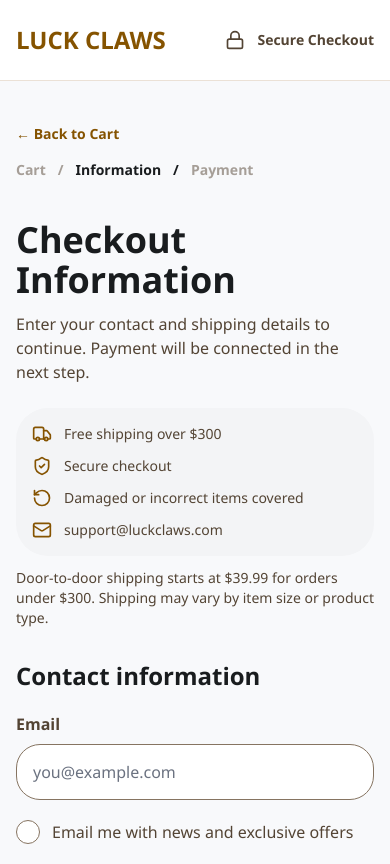
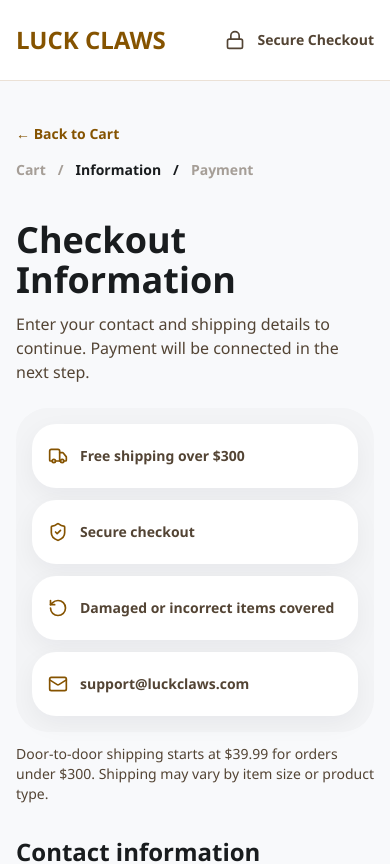
Before and after one commit to Wilson-zhi/LuckClaws, a Next.js app: page /checkout/information in a window 390 px wide. Shown: the top 864 px of the page. Built offline with nearby package versions, Linux system fonts and the light colour scheme; no server answers.

Commit message:
Fix checkout saved address UX

```diff
--- a/src/app/page.tsx
+++ b/src/app/page.tsx
@@ -7,6 +7,7 @@
 import { ProductCard } from "@/components/product/ProductCard";
 import { HomeFeaturedProduct } from "@/components/sections/HomeFeaturedProduct";
 import { NewsletterSignup } from "@/components/sections/NewsletterSignup";
+import { CompactTrustBar, type CompactTrustItem } from "@/components/sections/CompactTrustBar";
 import { TrustBadges } from "@/components/sections/TrustBadges";
 import { SiteShell } from "@/components/layout/SiteShell";
 import { bestSellers, brandName, categories, mainProduct, newArrivals } from "@/data/products";
@@ -27,11 +28,11 @@
   })
 };
 
-const topTrustItems = [
-  { label: freeShippingLabel, Icon: Truck },
-  { label: "Damaged or incorrect items covered", Icon: ShieldCheck },
-  { label: "Secure checkout", Icon: ShieldCheck },
-  { label: "Pet-conscious materials", Icon: Heart }
+const topTrustItems: CompactTrustItem[] = [
+  { key: "shipping", label: freeShippingLabel, Icon: Truck },
+  { key: "support-policy", label: "Damaged or incorrect items covered", Icon: ShieldCheck },
+  { key: "secure", label: "Secure checkout", Icon: ShieldCheck },
+  { key: "materials", label: "Pet-conscious materials", Icon: Heart }
 ];
 
 const valueHighlights = [
@@ -124,17 +125,7 @@
       </section>
 
       <section className="bg-surface-container-low py-4">
-        <div className="section-shell grid grid-cols-2 gap-3 md:grid-cols-4">
-          {topTrustItems.map(({ label, Icon }) => (
-            <div
-              key={label}
-              className="flex min-h-14 items-center gap-3 rounded-md bg-surface-container-lowest px-4 py-3 text-sm font-semibold text-on-surface-variant shadow-soft"
-            >
-              <Icon aria-hidden className="h-5 w-5 shrink-0 text-primary" />
-              <span>{label}</span>
-            </div>
-          ))}
-        </div>
+        <CompactTrustBar items={topTrustItems} columns="wide" className="section-shell" />
       </section>
 
       <section className="section-shell py-10 md:py-14">
--- a/src/app/products/interactive-snuffle-mat/page.tsx
+++ b/src/app/products/interactive-snuffle-mat/page.tsx
@@ -18,6 +18,7 @@
 import { ProductCard } from "@/components/product/ProductCard";
 import { ProductGallery } from "@/components/product/ProductGallery";
 import { ProductPurchasePanel } from "@/components/product/ProductPurchasePanel";
+import { CompactTrustBar, type CompactTrustItem } from "@/components/sections/CompactTrustBar";
 import { SiteShell } from "@/components/layout/SiteShell";
 import {
   frequentlyBoughtTogether,
@@ -64,11 +65,11 @@
   }
 ];
 
-const trustItems = [
-  { label: freeShippingLabel, Icon: Truck },
-  { label: "Damaged or incorrect items covered", Icon: ShieldCheck },
-  { label: "Secure checkout", Icon: ShieldCheck },
-  { label: "Pet-conscious materials", Icon: Heart }
+const trustItems: CompactTrustItem[] = [
+  { key: "shipping", label: freeShippingLabel, Icon: Truck },
+  { key: "support-policy", label: "Damaged or incorrect items covered", Icon: ShieldCheck },
+  { key: "secure", label: "Secure checkout", Icon: ShieldCheck },
+  { key: "materials", label: "Pet-conscious materials", Icon: Heart }
 ];
 
 const productSpecs = [
@@ -185,17 +186,7 @@
           <div>
             <ProductPurchasePanel product={mainProduct} />
 
-            <div className="mt-7 grid grid-cols-2 gap-3 text-sm">
-              {trustItems.map(({ label, Icon }) => (
-                <div
-                  key={label}
-                  className="flex min-h-14 items-center gap-2 rounded-md bg-surface-container-lowest px-3 py-3 text-on-surface-variant shadow-soft"
-                >
-                  <Icon aria-hidden className="h-5 w-5 shrink-0 text-primary" />
-                  <span className="font-semibold">{label}</span>
-                </div>
-              ))}
-            </div>
+            <CompactTrustBar items={trustItems} className="mt-7" />
 
             <div className="mt-7">
               <ProductAccordion items={accordions} />
--- a/src/components/checkout/CheckoutForm.tsx
+++ b/src/components/checkout/CheckoutForm.tsx
@@ -12,6 +12,7 @@
   saveCheckoutInfo,
   validateCheckoutInfo
 } from "@/lib/checkout-info";
+import { CompactTrustBar, type CompactTrustItem } from "@/components/sections/CompactTrustBar";
 import { freeShippingLabel, standardShippingSentence, variableShippingSentence } from "@/lib/shipping";
 import { getSupabaseBrowserClient } from "@/lib/supabase/browser";
 
@@ -31,10 +32,12 @@
 const inputClass =
   "min-h-14 w-full rounded-md border-outline bg-surface-container-lowest px-4 text-base focus:border-primary focus:ring-primary";
 
+const defaultCountry = "United States";
+
 const initialCheckoutInfo: CheckoutInfo = {
   email: "",
   fullName: "",
-  country: "United States",
+  country: defaultCountry,
   address: "",
   apartment: "",
   city: "",
@@ -42,6 +45,21 @@
   zip: "",
   phone: ""
 };
+
+const checkoutTrustItems: CompactTrustItem[] = [
+  { key: "shipping", label: freeShippingLabel, Icon: Truck },
+  { key: "secure", label: "Secure checkout", Icon: ShieldCheck },
+  { key: "support-policy", label: "Damaged or incorrect items covered", Icon: RotateCcw },
+  {
+    key: "support-email",
+    label: (
+      <a href="mailto:support@luckclaws.com" className="hover:text-primary">
+        support@luckclaws.com
+      </a>
+    ),
+    Icon: Mail
+  }
+];
 
 function checkoutInfoFromAddress(address: SavedAddress): CheckoutInfo {
   return normalizeCheckoutInfo({
@@ -52,7 +70,7 @@
     city: address.city ?? "",
     state: address.state ?? "",
     zip: address.postal_code ?? "",
-    country: address.country ?? "United States"
+    country: address.country ?? defaultCountry
   });
 }
 
@@ -79,6 +97,7 @@
   const [formError, setFormError] = useState("");
   const [savedAddresses, setSavedAddresses] = useState<SavedAddress[]>([]);
   const [selectedAddressId, setSelectedAddressId] = useState("manual");
+  const [manualCountry, setManualCountry] = useState(defaultCountry);
 
   useEffect(() => {
     const savedInfo = readCheckoutInfo();
@@ -100,6 +119,13 @@
     supabase.auth.getUser().then(async ({ data }) => {
       if (!active || !data.user) {
         return;
+      }
+
+      if (data.user.email) {
+        setCheckoutInfo((currentInfo) => ({
+          ...currentInfo,
+          email: data.user.email ?? currentInfo.email
+        }));
       }
 
       const { data: addressData } = await supabase
@@ -134,6 +160,10 @@
   }, [supabase]);
 
   const updateField = (field: keyof CheckoutInfo, value: string) => {
+    if (field === "country") {
+      setManualCountry(value || defaultCountry);
+    }
+
     setFormError("");
     setCheckoutInfo((currentInfo) => ({
       ...currentInfo,
@@ -152,6 +182,35 @@
   };
 
   const getFieldError = (field: CheckoutInfoField) => fieldErrors[field];
+
+  const clearManualEntry = () => {
+    setSelectedAddressId("manual");
+    setFormError("");
+    setFieldErrors((currentErrors) => {
+      const nextErrors = { ...currentErrors };
+      delete nextErrors.fullName;
+      delete nextErrors.address;
+      delete nextErrors.city;
+      delete nextErrors.state;
+      delete nextErrors.zip;
+
+      return nextErrors;
+    });
+    setCheckoutInfo((currentInfo) => ({
+      ...currentInfo,
+      fullName: "",
+      phone: "",
+      address: "",
+      addressLine1: "",
+      apartment: "",
+      addressLine2: "",
+      city: "",
+      state: "",
+      zip: "",
+      postalCode: "",
+      country: manualCountry || defaultCountry
+    }));
+  };
 
   const applySavedAddress = (address: SavedAddress) => {
     setSelectedAddressId(address.id);
@@ -197,26 +256,7 @@
           next step.
         </p>
 
-        <div className="mt-6 grid gap-3 rounded-lg bg-surface-container-low p-4 text-sm text-on-surface-variant md:grid-cols-4">
-          <div className="flex items-center gap-3">
-            <Truck aria-hidden className="h-5 w-5 shrink-0 text-primary" />
-            <span>{freeShippingLabel}</span>
-          </div>
-          <div className="flex items-center gap-3">
-            <ShieldCheck aria-hidden className="h-5 w-5 shrink-0 text-primary" />
-            <span>Secure checkout</span>
-          </div>
-          <div className="flex items-center gap-3">
-            <RotateCcw aria-hidden className="h-5 w-5 shrink-0 text-primary" />
-            <span>Damaged or incorrect items covered</span>
-          </div>
-          <div className="flex items-center gap-3">
-            <Mail aria-hidden className="h-5 w-5 shrink-0 text-primary" />
-            <a href="mailto:support@luckclaws.com" className="hover:text-primary">
-              support@luckclaws.com
-            </a>
-          </div>
-        </div>
+        <CompactTrustBar items={checkoutTrustItems} className="mt-6 rounded-lg bg-surface-container-low p-4" />
         <p className="mt-3 text-sm text-on-surface-variant">
           {standardShippingSentence} {variableShippingSentence}
         </p>
@@ -270,13 +310,13 @@
                 type="button"
                 className={`rounded-md border p-4 text-left text-sm transition ${
                   selectedAddressId === "manual"
-                    ? "border-primary bg-primary-container/10"
+                    ? "border-primary bg-primary-container/10 ring-2 ring-primary/20"
                     : "border-outline-variant bg-surface-container-lowest hover:border-primary"
                 }`}
-                onClick={() => setSelectedAddressId("manual")}
+                onClick={clearManualEntry}
               >
                 <span className="font-heading text-base font-bold text-on-surface">Manual entry</span>
-                <span className="mt-1 block text-on-surface-variant">Type or edit the address fields below.</span>
+                <span className="mt-1 block text-on-surface-variant">Enter a new address below.</span>
               </button>
               {savedAddresses.map((address) => (
                 <button
@@ -284,7 +324,7 @@
                   type="button"
                   className={`rounded-md border p-4 text-left text-sm transition ${
                     selectedAddressId === address.id
-                      ? "border-primary bg-primary-container/10"
+                      ? "border-primary bg-primary-container/10 ring-2 ring-primary/20"
                       : "border-outline-variant bg-surface-container-lowest hover:border-primary"
                   }`}
                   onClick={() => applySavedAddress(address)}
@@ -294,7 +334,7 @@
                   </span>
                   {address.is_default && (
                     <span className="ml-2 rounded-full bg-primary-container/20 px-2 py-1 text-[10px] font-bold uppercase tracking-wide text-primary">
-                      Default
+                      DEFAULT
                     </span>
                   )}
                   <span className="mt-2 block leading-6 text-on-surface-variant">
--- a/src/components/checkout/CheckoutPaymentContent.tsx
+++ b/src/components/checkout/CheckoutPaymentContent.tsx
@@ -6,11 +6,27 @@
 import { useEffect, useMemo, useState } from "react";
 import { Lock, Mail, ShieldCheck, Truck } from "lucide-react";
 import { PayPalSandboxButtons } from "@/components/checkout/PayPalSandboxButtons";
+import { CompactTrustBar, type CompactTrustItem } from "@/components/sections/CompactTrustBar";
 import { readBuyNowCheckoutItem } from "@/lib/buy-now-checkout";
 import { type CheckoutInfo, isCheckoutInfoValid, normalizeCheckoutInfo, readCheckoutInfo } from "@/lib/checkout-info";
 import { freeShippingLabel, shortStandardShippingSentence, variableShippingSentence } from "@/lib/shipping";
 import { formatPrice } from "@/lib/utils";
 import { getCartTotals, productById, type CartItem, useCartStore } from "@/store/cart-store";
+
+const checkoutTrustItems: CompactTrustItem[] = [
+  { key: "shipping", label: freeShippingLabel, Icon: Truck },
+  { key: "secure", label: "Secure checkout", Icon: ShieldCheck },
+  { key: "paypal", label: "PayPal Sandbox", Icon: Lock },
+  {
+    key: "support-email",
+    label: (
+      <a href="mailto:support@luckclaws.com" className="hover:text-primary">
+        support@luckclaws.com
+      </a>
+    ),
+    Icon: Mail
+  }
+];
 
 export function CheckoutPaymentContent() {
   const searchParams = useSearchParams();
@@ -67,26 +83,7 @@
           </p>
         </div>
 
-        <div className="grid gap-3 rounded-lg bg-surface-container-low p-4 text-sm text-on-surface-variant md:grid-cols-4">
-          <div className="flex items-center gap-3">
-            <Truck aria-hidden className="h-5 w-5 shrink-0 text-primary" />
-            <span>{freeShippingLabel}</span>
-          </div>
-          <div className="flex items-center gap-3">
-            <ShieldCheck aria-hidden className="h-5 w-5 shrink-0 text-primary" />
-            <span>Secure checkout</span>
-          </div>
-          <div className="flex items-center gap-3">
-            <Lock aria-hidden className="h-5 w-5 shrink-0 text-primary" />
-            <span>PayPal Sandbox</span>
-          </div>
-          <div className="flex items-center gap-3">
-            <Mail aria-hidden className="h-5 w-5 shrink-0 text-primary" />
-            <a href="mailto:support@luckclaws.com" className="hover:text-primary">
-              support@luckclaws.com
-            </a>
-          </div>
-        </div>
+        <CompactTrustBar items={checkoutTrustItems} className="rounded-lg bg-surface-container-low p-4" />
 
         <section className="ambient-card p-6 md:p-8">
           <h2 className="font-heading text-2xl font-bold">Customer Information</h2>
--- a/src/components/collection/CollectionPage.tsx
+++ b/src/components/collection/CollectionPage.tsx
@@ -7,6 +7,7 @@
 import { FilterControls, FilterSidebar, type FilterOption } from "@/components/collection/FilterSidebar";
 import { SiteShell } from "@/components/layout/SiteShell";
 import { ProductCard } from "@/components/product/ProductCard";
+import { CompactTrustBar, type CompactTrustItem } from "@/components/sections/CompactTrustBar";
 import { type CollectionConfig } from "@/data/collections";
 import { type Product } from "@/data/products";
 import { freeShippingLabel } from "@/lib/shipping";
@@ -24,11 +25,11 @@
   { label: "Over $50", value: "over-50" }
 ] satisfies FilterOption[];
 
-const trustItems = [
-  { label: freeShippingLabel, Icon: Truck },
-  { label: "Damaged or incorrect items covered", Icon: ShieldCheck },
-  { label: "Secure checkout", Icon: ShieldCheck },
-  { label: "Pet-conscious materials", Icon: Heart }
+const trustItems: CompactTrustItem[] = [
+  { key: "shipping", label: freeShippingLabel, Icon: Truck },
+  { key: "support-policy", label: "Damaged or incorrect items covered", Icon: ShieldCheck },
+  { key: "secure", label: "Secure checkout", Icon: ShieldCheck },
+  { key: "materials", label: "Pet-conscious materials", Icon: Heart }
 ];
 
 const collectionLinks = [
@@ -316,17 +317,7 @@
       </section>
 
       <section className="bg-surface-container-low py-4">
-        <div className="section-shell grid grid-cols-2 gap-3 md:grid-cols-4">
-          {trustItems.map(({ label, Icon }) => (
-            <div
-              key={label}
-              className="flex min-h-14 items-center gap-3 rounded-md bg-surface-container-lowest px-4 py-3 text-sm font-semibold text-on-surface-variant shadow-soft"
-            >
-              <Icon aria-hidden className="h-5 w-5 shrink-0 text-primary" />
-              <span>{label}</span>
-            </div>
-          ))}
-        </div>
+        <CompactTrustBar items={trustItems} columns="wide" className="section-shell" />
       </section>
 
       <section id="products" className="section-shell flex gap-10 py-12 md:py-16">
--- a/src/components/product/ProductDetailTemplate.tsx
+++ b/src/components/product/ProductDetailTemplate.tsx
@@ -19,6 +19,7 @@
 import { ProductCard } from "@/components/product/ProductCard";
 import { ProductGallery } from "@/components/product/ProductGallery";
 import { ProductPurchasePanel } from "@/components/product/ProductPurchasePanel";
+import { CompactTrustBar, type CompactTrustItem } from "@/components/sections/CompactTrustBar";
 import { type Product } from "@/data/products";
 import {
   getBestForItems,
@@ -39,11 +40,11 @@
 } from "@/lib/shipping";
 import { formatPrice } from "@/lib/utils";
 
-const trustItems = [
-  { label: freeShippingLabel, Icon: Truck },
-  { label: "Damaged or incorrect items covered", Icon: ShieldCheck },
-  { label: "Secure checkout", Icon: ShieldCheck },
-  { label: "Pet-conscious materials", Icon: Heart }
+const trustItems: CompactTrustItem[] = [
+  { key: "shipping", label: freeShippingLabel, Icon: Truck },
+  { key: "support-policy", label: "Damaged or incorrect items covered", Icon: ShieldCheck },
+  { key: "secure", label: "Secure checkout", Icon: ShieldCheck },
+  { key: "materials", label: "Pet-conscious materials", Icon: Heart }
 ];
 
 const highlightIcons = [Sparkles, Search, ShieldCheck, RotateCcw];
@@ -116,17 +117,7 @@
           <div>
             <ProductPurchasePanel product={product} />
 
-            <div className="mt-7 grid grid-cols-2 gap-3 text-sm">
-              {trustItems.map(({ label, Icon }) => (
-                <div
-                  key={label}
-                  className="flex min-h-14 items-center gap-2 rounded-md bg-surface-container-lowest px-3 py-3 text-on-surface-variant shadow-soft"
-                >
-                  <Icon aria-hidden className="h-5 w-5 shrink-0 text-primary" />
-                  <span className="font-semibold">{label}</span>
-                </div>
-              ))}
-            </div>
+            <CompactTrustBar items={trustItems} className="mt-7" />
 
             <div className="mt-7">
               <ProductAccordion items={accordions} />
--- a/src/components/search/SearchPageContent.tsx
+++ b/src/components/search/SearchPageContent.tsx
@@ -10,17 +10,18 @@
 import { SiteShell } from "@/components/layout/SiteShell";
 import { ProductCard } from "@/components/product/ProductCard";
 import { SearchFilterChips } from "@/components/search/SearchFilterChips";
+import { CompactTrustBar, type CompactTrustItem } from "@/components/sections/CompactTrustBar";
 import { mainProduct, products, type Product } from "@/data/products";
 import { trackSearch, trackSelectItem } from "@/lib/ga4-ecommerce";
 import { getProductPath } from "@/lib/product-links";
 import { freeShippingLabel } from "@/lib/shipping";
 import { formatPrice } from "@/lib/utils";
 
-const trustItems = [
-  { label: freeShippingLabel, Icon: Truck },
-  { label: "Damaged or incorrect items covered", Icon: ShieldCheck },
-  { label: "Secure checkout", Icon: ShieldCheck },
-  { label: "Pet-conscious materials", Icon: Heart }
+const trustItems: CompactTrustItem[] = [
+  { key: "shipping", label: freeShippingLabel, Icon: Truck },
+  { key: "support-policy", label: "Damaged or incorrect items covered", Icon: ShieldCheck },
+  { key: "secure", label: "Secure checkout", Icon: ShieldCheck },
+  { key: "materials", label: "Pet-conscious materials", Icon: Heart }
 ];
 
 const collectionLinks = [
@@ -339,17 +340,7 @@
       </section>
 
       <section className="bg-surface-container-low py-4">
-        <div className="section-shell grid grid-cols-2 gap-3 md:grid-cols-4">
-          {trustItems.map(({ label, Icon }) => (
-            <div
-              key={label}
-              className="flex min-h-14 items-center gap-3 rounded-md bg-surface-container-lowest px-4 py-3 text-sm font-semibold text-on-surface-variant shadow-soft"
-            >
-              <Icon aria-hidden className="h-5 w-5 shrink-0 text-primary" />
-              <span>{label}</span>
-            </div>
-          ))}
-        </div>
+        <CompactTrustBar items={trustItems} columns="wide" className="section-shell" />
       </section>
 
       <section className="section-shell py-12 md:py-16">
--- /dev/null
+++ b/src/components/sections/CompactTrustBar.tsx
@@ -0,0 +1,32 @@
+import type { ReactNode } from "react";
+import type { LucideIcon } from "lucide-react";
+
+export type CompactTrustItem = {
+  key: string;
+  label: ReactNode;
+  Icon: LucideIcon;
+};
+
+type CompactTrustBarProps = {
+  items: CompactTrustItem[];
+  columns?: "balanced" | "wide";
+  className?: string;
+};
+
+export function CompactTrustBar({ items, columns = "balanced", className = "" }: CompactTrustBarProps) {
+  const columnClass = columns === "wide" ? "sm:grid-cols-2 lg:grid-cols-4" : "sm:grid-cols-2";
+
+  return (
+    <div className={`grid gap-3 ${columnClass} ${className}`}>
+      {items.map(({ key, label, Icon }) => (
+        <div
+          key={key}
+          className="flex min-h-16 items-center gap-3 rounded-md bg-surface-container-lowest px-4 py-3 text-sm font-semibold leading-5 text-on-surface-variant shadow-soft"
+        >
+          <Icon aria-hidden className="h-5 w-5 shrink-0 text-primary" />
+          <span className="min-w-0 leading-5">{label}</span>
+        </div>
+      ))}
+    </div>
+  );
+}
```
